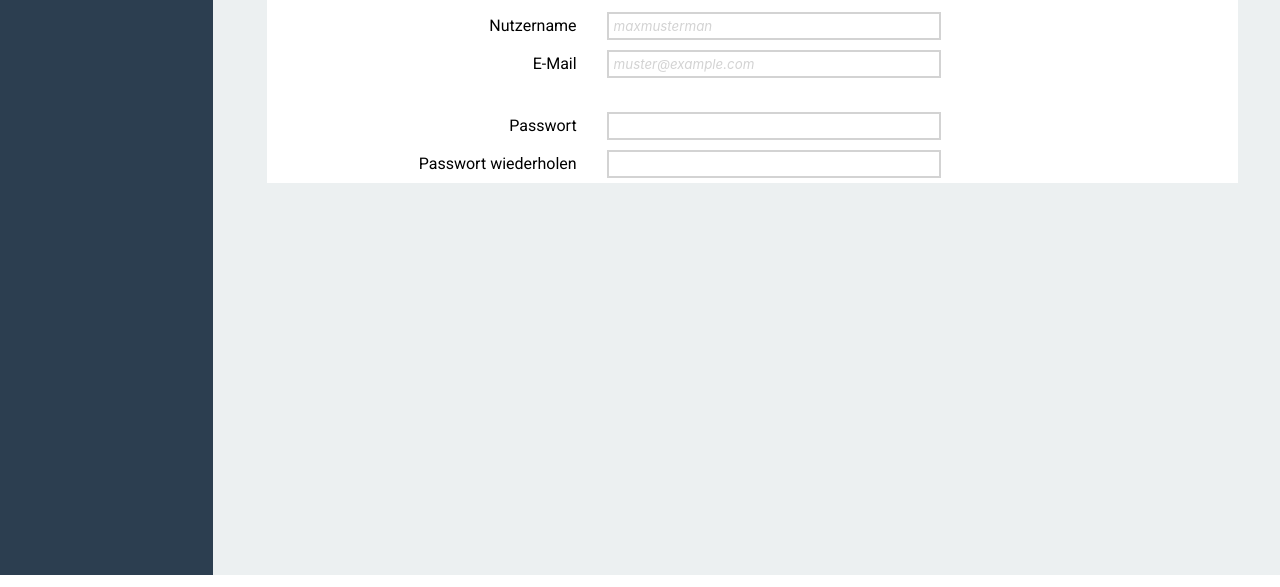
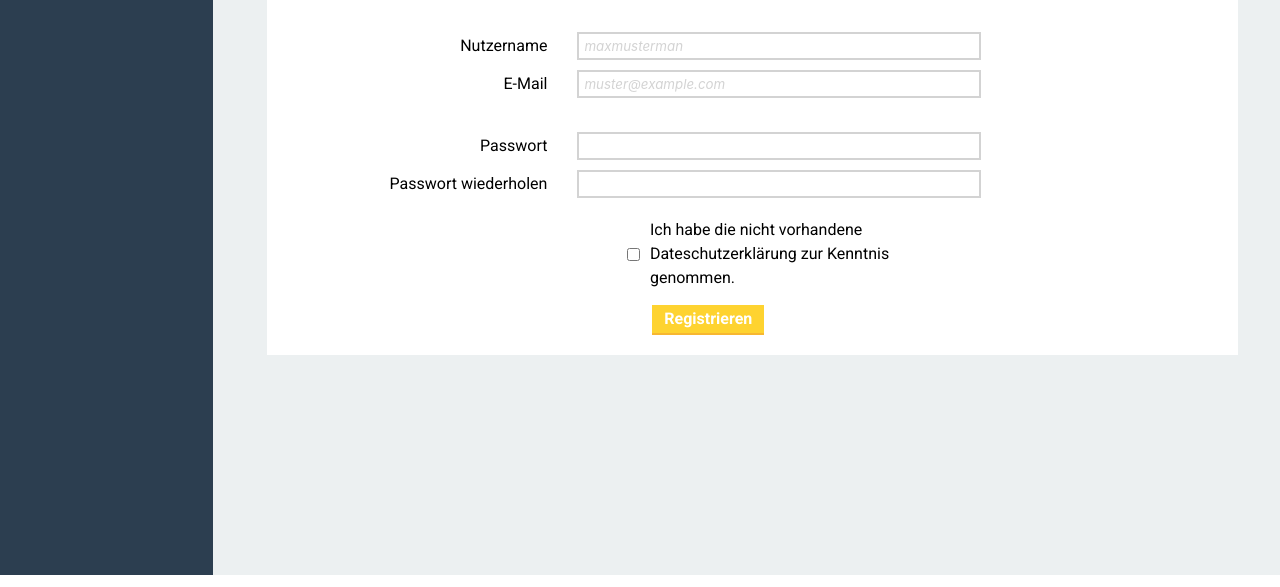
Before and after one commit to breuerfelix/BrainTrain, a website: page registrieren.html in a window 1280 px wide. Shown: the part 213-800 px from the top of the page. Drawn offline with Linux system fonts and the light colour scheme.

Commit message:
some progress

```diff
--- a/css/content.css
+++ b/css/content.css
@@ -93,6 +93,7 @@
     flex-direction: column;
     align-items: center;
     justify-content: center;
+    padding: 20px;
 }
 
 .signup {
@@ -115,7 +116,7 @@
 }
 
 .input-and-label input {
-    padding: 4px 110px 4px 5px;
+    padding: 4px 180px 4px 5px;
     border-radius: 0;
     border-color: #d3d3d3;
     border-style: solid;
@@ -128,6 +129,11 @@
 }
 
 .content-agreement {
-    appearance: none;
-    border-radius: 0;
+    align-self: center;
+    margin-left: 40%;
 }
+
+#button-register {
+    align-self: center;
+    max-width: 10%;
+}
--- a/css/main.css
+++ b/css/main.css
@@ -22,6 +22,10 @@ body {
 
 .white {
 	color: var(--font-color, white);
+}
+
+.black {
+	color: black;
 }
 
 .white-bg {
--- a/registrieren.html
+++ b/registrieren.html
@@ -76,7 +76,7 @@
         <div id="content-bar" class="cpg topbar">
             <input class="content-input cpg white" type="text" placeholder="Nutzername">
             <input class="content-input cpg white" type="password" placeholder="Passwort">
-            <a class="button content-button cpy">Login</button>
+            <a class="button content-button cpy">Login</a>
             <a href="#" class="white small">Registrieren</a>
         </div>
         <!--content-bar end-->
@@ -97,6 +97,7 @@
                 <!--signup start-->
                 <div class="signup-wrapper">
                     <div class="signup">
+                        <!--form start-->
                         <div class="input-and-label">
                             <label for="name">
                                 Nutzername
@@ -126,8 +127,22 @@
                             </label>
                             <input type="text" id="password-again">
                         </div>
+                        <!--form end-->
 
-                        <input type="checkbox" class="content-agreement"></input>
+                        <!--agreement start-->
+                        <div class="input-and-label content-agreement">
+                            <input type="checkbox"></input>
+                            <label class="content-text-signup">Ich habe die nicht vorhandene Dateschutzerklärung zur Kenntnis genommen.</label>
+                        </div>
+                        <!--agreement end-->
+
+                        <div id="button-register">
+                            <a class="button content-button cpy">Registrieren</a>
+                        </div>
+
+
+
+
                     </div>
                 </div>
                 <!--signup end-->
```
